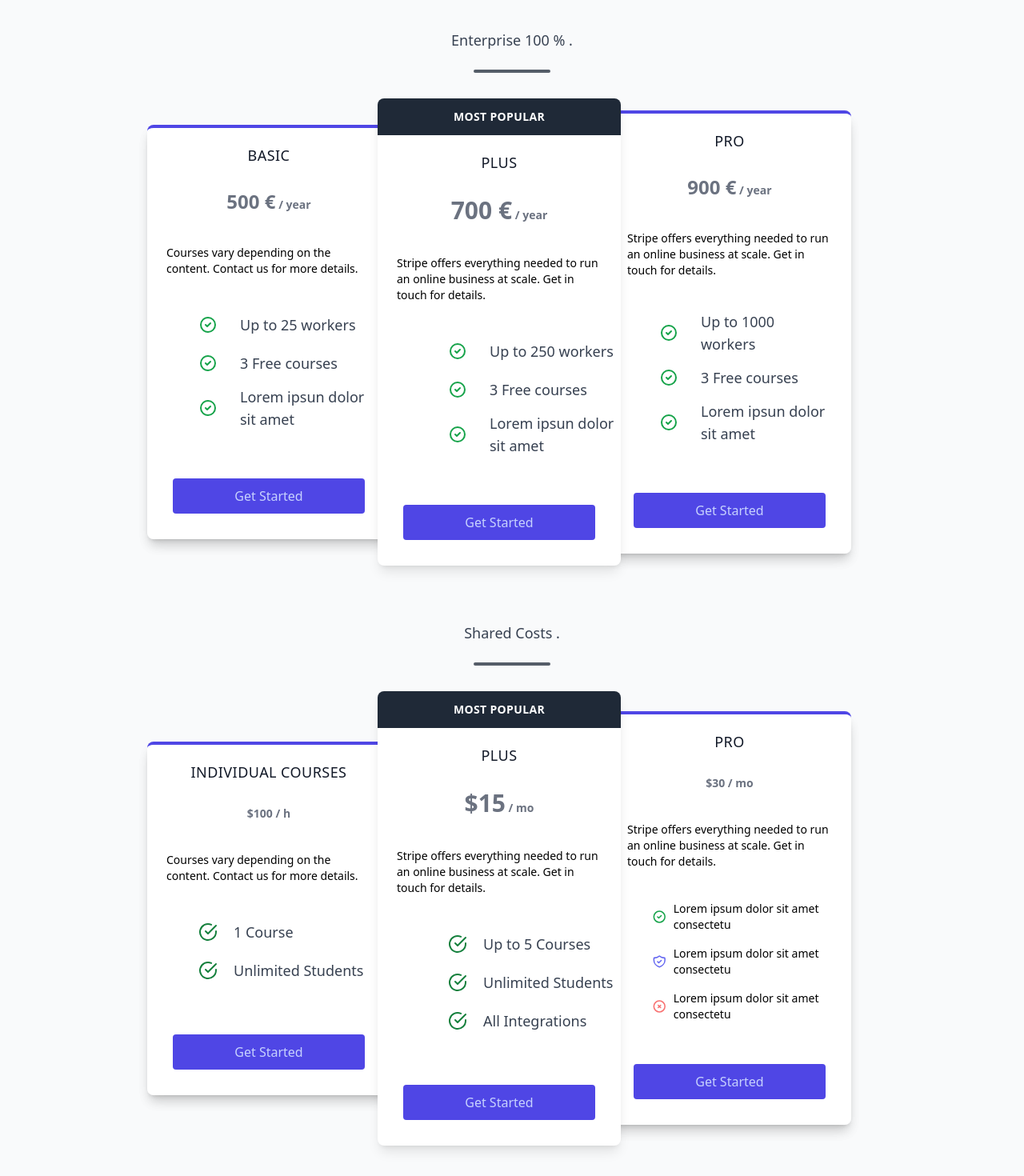
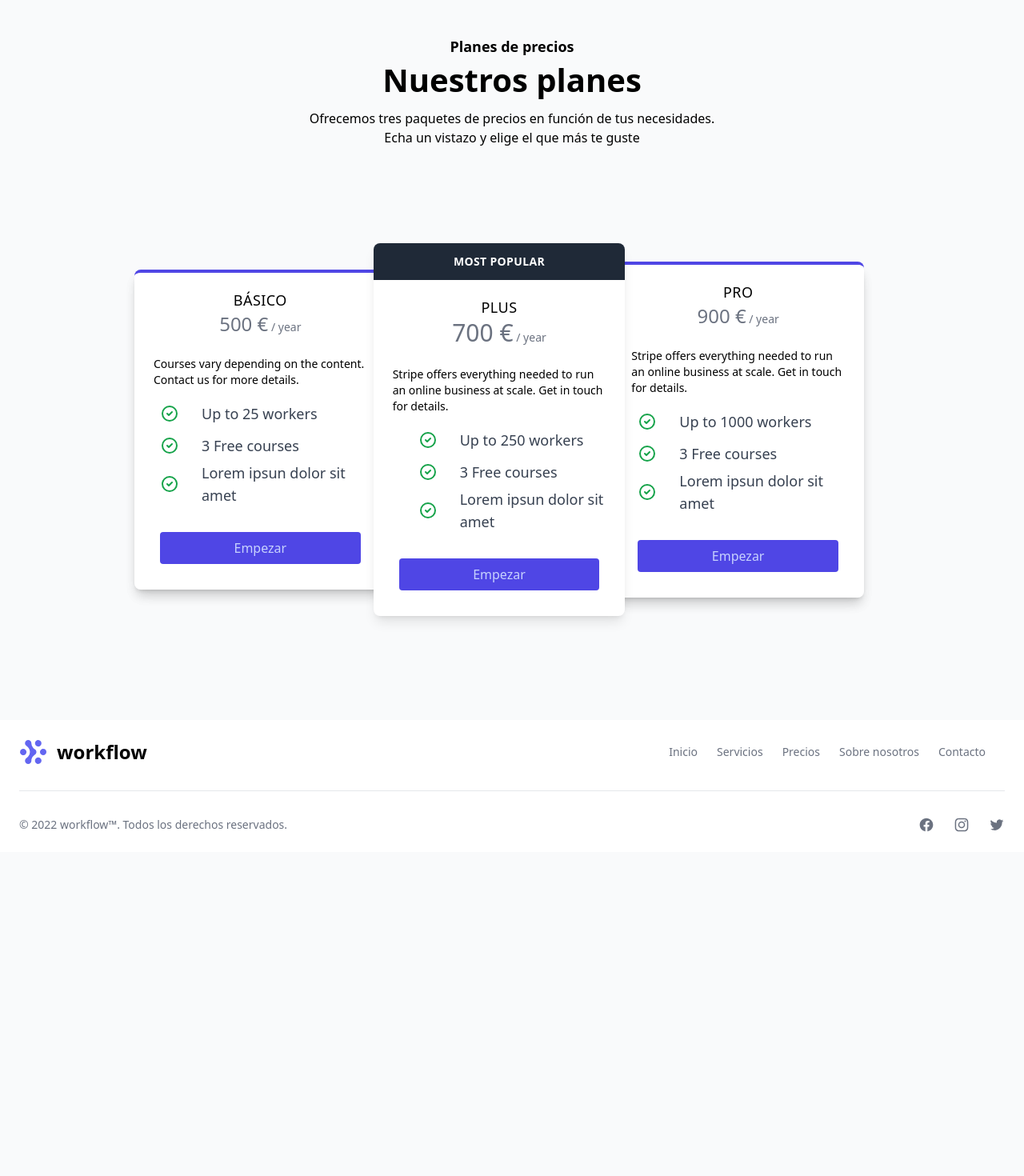
Before and after one commit to Aw3same/workflow-landing-page, a Vue app: page /pricing in a window 1280 px wide. Shown: the part 160-1630 px from the top of the page at 80% size. After the commit the page ends 1225 px from the top, so only its background shows below. Built offline with nearby package versions, Linux system fonts and the light colour scheme; a web font is replaced by a local one.

Commit message:
Refactor navigation. Change language. Fix styles in pricing page

```diff
--- a/src/components/FooterComponent.vue
+++ b/src/components/FooterComponent.vue
@@ -29,7 +29,7 @@
       <span class="text-sm text-gray-500 sm:text-center dark:text-gray-400">© 2022 <a
         href="https://flowbite.com"
         class="hover:underline"
-      >workflow™</a>. All Rights Reserved.
+      >workflow™</a>. Todos los derechos reservados.
       </span>
       <div class="flex mt-4 space-x-6 sm:justify-center sm:mt-0">
         <a
@@ -84,14 +84,7 @@
   </footer>
 </template>
 <script lang="ts">
-
-const navigation = [
-  { name: 'Home', href: '/'},
-  { name: 'Services', href: '/services'},
-  { name: 'Pricing', href: '/pricing'},
-  { name: 'About', href: '/about'},
-  { name: 'Contact', href: '/contact'},
-]
+import { navigation } from '@/constants/navigation'
 
 export default {
   components: {
--- a/src/components/NavBar.vue
+++ b/src/components/NavBar.vue
@@ -18,7 +18,7 @@
           type="button"
           class="text-white bg-blue-700 hover:bg-blue-800 focus:ring-4 focus:outline-none focus:ring-blue-300 font-medium rounded-lg text-sm px-5 py-2.5 text-center mr-3 md:mr-0 dark:bg-blue-600 dark:hover:bg-blue-700 dark:focus:ring-blue-800"
         >
-          Get started
+          Empezar
         </button>
         <button
           data-collapse-toggle="mobile-menu-4"
@@ -76,15 +76,10 @@
 </template>
 
 <script lang="ts">
+import { navigation } from '@/constants/navigation'
 import { defineComponent } from 'vue'
 
-const navigation = [
-  { name: 'Home', href: '/', current: true },
-  { name: 'Services', href: '/services', current: false },
-  { name: 'Pricing', href: '/pricing', current: false },
-  { name: 'About', href: '/about', current: false },
-  { name: 'Contact', href: '/contact', current: false },
-]
+
 export default defineComponent({
   name: 'NavBar',
   components: {
--- /dev/null
+++ b/src/constants/navigation.ts
@@ -0,0 +1,7 @@
+export const navigation = [
+  { name: 'Inicio', href: '/', current: true },
+  { name: 'Servicios', href: '/services', current: false },
+  { name: 'Precios', href: '/pricing', current: false },
+  { name: 'Sobre nosotros', href: '/about', current: false },
+  { name: 'Contacto', href: '/contact', current: false },
+]
--- a/src/views/Pricing.vue
+++ b/src/views/Pricing.vue
@@ -1,16 +1,24 @@
 <template>
-  <div class="prose max-w-none">
-    <h1 class="text-center text-4xl text-black font-medium leading-snug tracking-wider">
-      Pricing
-    </h1>
-    <!-- Plan empresa 100% -->
+  <section class="pt-20 lg:pt-[120px] pb-12 lg:pb-[90px]">
+    <div class="container">
+      <div class="flex flex-wrap -mx-4">
+        <div class="w-full px-4">
+          <div class="text-center mx-auto mb-12 lg:mb-20 max-w-[510px]">
+            <span class="font-semibold text-lg text-primary mb-2 block">
+              Planes de precios
+            </span>
+            <h2 class="font-bold text-3xl  sm:text-4xl md:text-[40px] text-dark mb-4">
+              Nuestros planes
+            </h2>
+            <p class="text-base text-body-color">
+              Ofrecemos tres paquetes de precios en función de tus necesidades. Echa un vistazo y elige el que más te guste
+            </p>
+          </div>
+        </div>
+      </div>
+      <div class="flex flex-wrap -mx-4">
         <section>
           <div class="container max-w-full mx-auto py-2 px-6">
-        <p class="text-center text-lg text-gray-700 px-6">
-          Enterprise 100 % .
-        </p>
-        <div class="h-1 mx-auto bg-gray-800 w-24 opacity-75 mt-4 rounded"></div>
-
             <div class="max-w-full md:max-w-6xl mx-auto my-3 md:px-8">
               <div class="relative block flex flex-col md:flex-row items-center">
                 <!-- first price -->
@@ -18,7 +26,7 @@
                   <div class="bg-white text-black rounded-lg border-t-4 border-indigo-600  shadow-lg overflow-hidden">
                     <div class="block text-left text-sm sm:text-md max-w-sm mx-auto mt-2 text-black px-8 lg:px-6">
                       <h1 class="text-lg font-medium uppercase p-3 pb-0 text-center tracking-wide">
-                    Basic
+                        Básico
                       </h1>
                       <h2 class="text-sm text-gray-500 text-center pb-6">
                         <span class="text-2xl">500 €</span> / year
@@ -56,7 +64,7 @@
                       </ul>
                     </div>
                     <div class="block flex items-center p-8  uppercase">
-                  <button class="w-full px-2 py-2 text-indigo-200 bg-indigo-600 rounded">Get Started</button>
+                      <button class="w-full px-2 py-2 text-indigo-200 bg-indigo-600 rounded">Empezar</button>
                     </div>
                   </div>
                 </div>
@@ -103,12 +111,12 @@
                   </div>
 
                   <div class="block flex items-center p-8  uppercase">
-                <button class="w-full px-2 py-2 text-indigo-200 bg-indigo-600 rounded">Get Started</button>
+                    <button class="w-full px-2 py-2 text-indigo-200 bg-indigo-600 rounded">Empezar</button>
                   </div>
                 </div>
                 <!-- Price 3 -->
                 <div class="w-11/12 max-w-sm sm:w-3/5 lg:w-1/3 sm:my-5 my-8 relative z-0 rounded-lg shadow-lg md:-ml-4 border-t-4 border-indigo-600 ml-10">
-              <div class="bg-white text-black rounded-lg shadow-inner shadow-lg overflow-hidden">
+                  <div class="bg-white text-black rounded-lg shadow-lg overflow-hidden">
                     <div class="block text-left text-sm sm:text-md max-w-sm mx-auto mt-2 text-black px-8 lg:px-6">
                       <h1 class="text-lg font-medium uppercase p-3 pb-0 text-center tracking-wide">
                         Pro
@@ -149,149 +157,7 @@
                     </div>
 
                     <div class="block flex items-center p-8  uppercase">
-                  <button class="w-full px-2 py-2 text-indigo-200 bg-indigo-600 rounded">Get Started</button>
-                </div>
-              </div>
-            </div>
-          </div>
-        </div>
-      </div>
-    </section>
-
-    <section>
-      <div class="container max-w-full mx-auto py-2 px-6">
-        <p class="text-center text-lg text-gray-700 px-6">
-          Shared Costs .
-        </p>
-        <div class="h-1 mx-auto bg-gray-800 w-24 opacity-75 mt-4 rounded"></div>
-
-        <div class="max-w-full md:max-w-6xl mx-auto my-3 md:px-8">
-          <div class="relative block flex flex-col md:flex-row items-center">
-            <!-- first price -->
-            <div class="w-11/12 max-w-sm sm:w-3/5 lg:w-1/3 sm:my-5 my-8 relative z-0 rounded-lg shadow-lg md:-mr-4">
-              <div class="bg-white text-black rounded-lg border-t-4 border-indigo-600  shadow-lg overflow-hidden">
-                <div class="block text-left text-sm sm:text-md max-w-sm mx-auto mt-2 text-black px-8 lg:px-6">
-                  <h1 class="text-lg font-medium uppercase p-3 pb-0 text-center tracking-wide">
-                    Individual courses
-                  </h1>
-                  <h2 class="text-sm text-gray-500 text-center pb-6">
-                    $100 / h
-                  </h2>
-
-                  Courses vary depending on the content. Contact us for more details.
-                </div>
-
-                <div class="flex flex-wrap mt-3 px-6">
-                  <ul>
-                    <li class="flex items-center">
-                      <div class=" rounded-full p-2 fill-current text-green-700">
-                        <svg class="w-6 h-6 align-middle" width="24" height="24" viewBox="0 0 24 24" fill="none" stroke="currentColor" stroke-width="2" stroke-linecap="round" stroke-linejoin="round">
-                          <path d="M22 11.08V12a10 10 0 1 1-5.93-9.14"></path>
-                          <polyline points="22 4 12 14.01 9 11.01"></polyline>
-                        </svg>
-                      </div>
-                      <span class="text-gray-700 text-lg ml-3">1 Course</span>
-                    </li>
-                    <li class="flex items-center">
-                      <div class=" rounded-full p-2 fill-current text-green-700">
-                        <svg class="w-6 h-6 align-middle" width="24" height="24" viewBox="0 0 24 24" fill="none" stroke="currentColor" stroke-width="2" stroke-linecap="round" stroke-linejoin="round">
-                          <path d="M22 11.08V12a10 10 0 1 1-5.93-9.14"></path>
-                          <polyline points="22 4 12 14.01 9 11.01"></polyline>
-                        </svg>
-                      </div>
-                      <span class="text-gray-700 text-lg ml-3">Unlimited Students</span>
-                    </li>
-                  </ul>
-                </div>
-                <div class="block flex items-center p-8  uppercase">
-                  <button class="w-full px-2 py-2 text-indigo-200 bg-indigo-600 rounded">Get Started</button>
-                </div>
-              </div>
-            </div>
-            <!-- Second price -->
-            <div class="w-full max-w-md sm:w-2/3 lg:w-1/3 sm:my-5 my-8 relative z-10 bg-white rounded-lg shadow-lg">
-              <div class="text-sm leading-none rounded-t-lg bg-gray-800 text-white font-semibold uppercase py-4 text-center tracking-wide">
-                Most Popular
-              </div>
-              <div class="block text-left text-sm sm:text-md max-w-sm mx-auto mt-2 text-black px-8 lg:px-6">
-                <h1 class="text-lg font-medium uppercase p-3 pb-0 text-center tracking-wide">
-                  Plus
-                </h1>
-                <h2 class="text-sm text-gray-500 text-center pb-6"><span class="text-3xl">$15</span> / mo</h2>
-
-                Stripe offers everything needed to run an online business at scale. Get in touch for details.
-              </div>
-              <div class="flex pl-12 justify-start sm:justify-start mt-3">
-                <ul>
-                  <li class="flex items-center">
-                    <div class="rounded-full p-2 fill-current text-green-700">
-                      <svg class="w-6 h-6 align-middle" width="24" height="24" viewBox="0 0 24 24" fill="none" stroke="currentColor" stroke-width="2" stroke-linecap="round" stroke-linejoin="round">
-                        <path d="M22 11.08V12a10 10 0 1 1-5.93-9.14"></path>
-                        <polyline points="22 4 12 14.01 9 11.01"></polyline>
-                      </svg>
-                    </div>
-                    <span class="text-gray-700 text-lg ml-3">Up to 5 Courses</span>
-                  </li>
-                  <li class="flex items-center">
-                    <div class=" rounded-full p-2 fill-current text-green-700">
-                      <svg class="w-6 h-6 align-middle" width="24" height="24" viewBox="0 0 24 24" fill="none" stroke="currentColor" stroke-width="2" stroke-linecap="round" stroke-linejoin="round">
-                        <path d="M22 11.08V12a10 10 0 1 1-5.93-9.14"></path>
-                        <polyline points="22 4 12 14.01 9 11.01"></polyline>
-                      </svg>
-                    </div>
-                    <span class="text-gray-700 text-lg ml-3">Unlimited Students</span>
-                  </li>
-                  <li class="flex items-center">
-                    <div class=" rounded-full p-2 fill-current text-green-700">
-                      <svg class="w-6 h-6 align-middle" width="24" height="24" viewBox="0 0 24 24" fill="none" stroke="currentColor" stroke-width="2" stroke-linecap="round" stroke-linejoin="round">
-                        <path d="M22 11.08V12a10 10 0 1 1-5.93-9.14"></path>
-                        <polyline points="22 4 12 14.01 9 11.01"></polyline>
-                      </svg>
-                    </div>
-                    <span class="text-gray-700 text-lg ml-3">All Integrations</span>
-                  </li>
-                </ul>
-              </div>
-
-              <div class="block flex items-center p-8  uppercase">
-                <button class="w-full px-2 py-2 text-indigo-200 bg-indigo-600 rounded">Get Started</button>
-              </div>
-            </div>
-            <!-- Price 3 -->
-            <div class="w-11/12 max-w-sm sm:w-3/5 lg:w-1/3 sm:my-5 my-8 relative z-0 rounded-lg shadow-lg md:-ml-4 border-t-4 border-indigo-600 ml-10">
-              <div class="bg-white text-black rounded-lg shadow-inner shadow-lg overflow-hidden">
-                <div class="block text-left text-sm sm:text-md max-w-sm mx-auto mt-2 text-black px-8 lg:px-6">
-                  <h1 class="text-lg font-medium uppercase p-3 pb-0 text-center tracking-wide">
-                    Pro
-                  </h1>
-                  <h2 class="text-sm text-gray-500 text-center pb-6">$30 / mo</h2>
-
-                  Stripe offers everything needed to run an online business at scale. Get in touch for details.
-                </div>
-                <div class="flex flex-wrap mt-3 px-6">
-                  <ul class="space-y-4">
-                    <li class="flex items-center text-sm"><svg xmlns="http://www.w3.org/2000/svg" class="w-6 h-6 mr-2 text-sm text-green-600" fill="none" viewBox="0 0 24 24" stroke="currentColor">
-                        <path stroke-linecap="round" stroke-linejoin="round" stroke-width="2" d="M9 12l2 2 4-4m6 2a9 9 0 11-18 0 9 9 0 0118 0z" />
-                      </svg>
-                      Lorem ipsum dolor sit amet consectetu
-                    </li>
-                    <li class="flex items-center text-sm">
-                      <svg xmlns="http://www.w3.org/2000/svg" class="w-6 h-6 mr-2 text-indigo-500" fill="none" viewBox="0 0 24 24" stroke="currentColor">
-                        <path stroke-linecap="round" stroke-linejoin="round" stroke-width="2" d="M9 12l2 2 4-4m5.618-4.016A11.955 11.955 0 0112 2.944a11.955 11.955 0 01-8.618 3.04A12.02 12.02 0 003 9c0 5.591 3.824 10.29 9 11.622 5.176-1.332 9-6.03 9-11.622 0-1.042-.133-2.052-.382-3.016z" />
-                      </svg>
-                      Lorem ipsum dolor sit amet consectetu
-                    </li>
-                    <li class="flex items-center text-sm">
-                      <svg xmlns="http://www.w3.org/2000/svg" class="w-6 h-6 mr-2 text-red-400" fill="none" viewBox="0 0 24 24" stroke="currentColor">
-                        <path stroke-linecap="round" stroke-linejoin="round" stroke-width="2" d="M10 14l2-2m0 0l2-2m-2 2l-2-2m2 2l2 2m7-2a9 9 0 11-18 0 9 9 0 0118 0z" />
-                      </svg>
-                      Lorem ipsum dolor sit amet consectetu
-                    </li>
-                  </ul>
-                </div>
-
-                <div class="block flex items-center p-8  uppercase">
-                  <button class="w-full px-2 py-2 text-indigo-200 bg-indigo-600 rounded">Get Started</button>
+                      <button class="w-full px-2 py-2 text-indigo-200 bg-indigo-600 rounded">Empezar</button>
                     </div>
                   </div>
                 </div>
@@ -300,6 +166,9 @@
           </div>
         </section>
       </div>
+    </div>
+  </section>
+
 </template>
 
 <script lang="ts">
```
Lines whose indentation alone changed are shown as unchanged.
